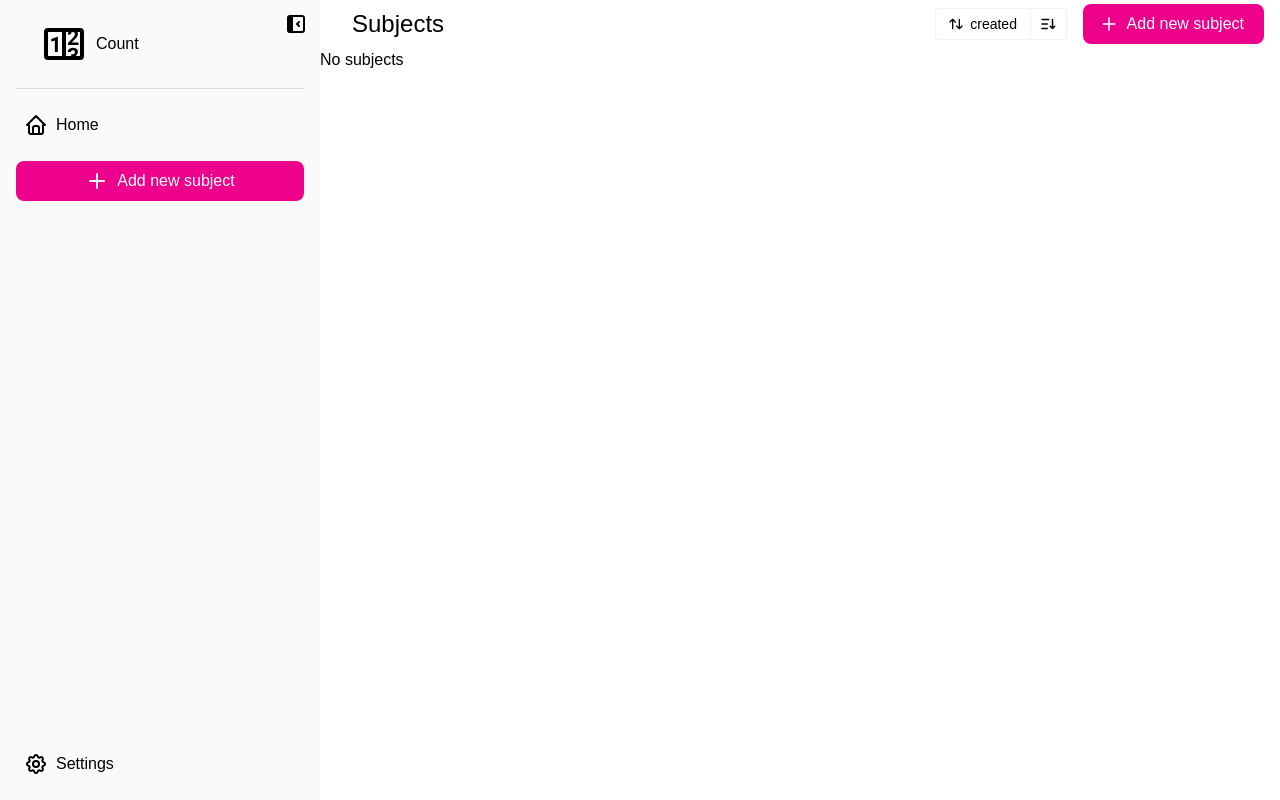
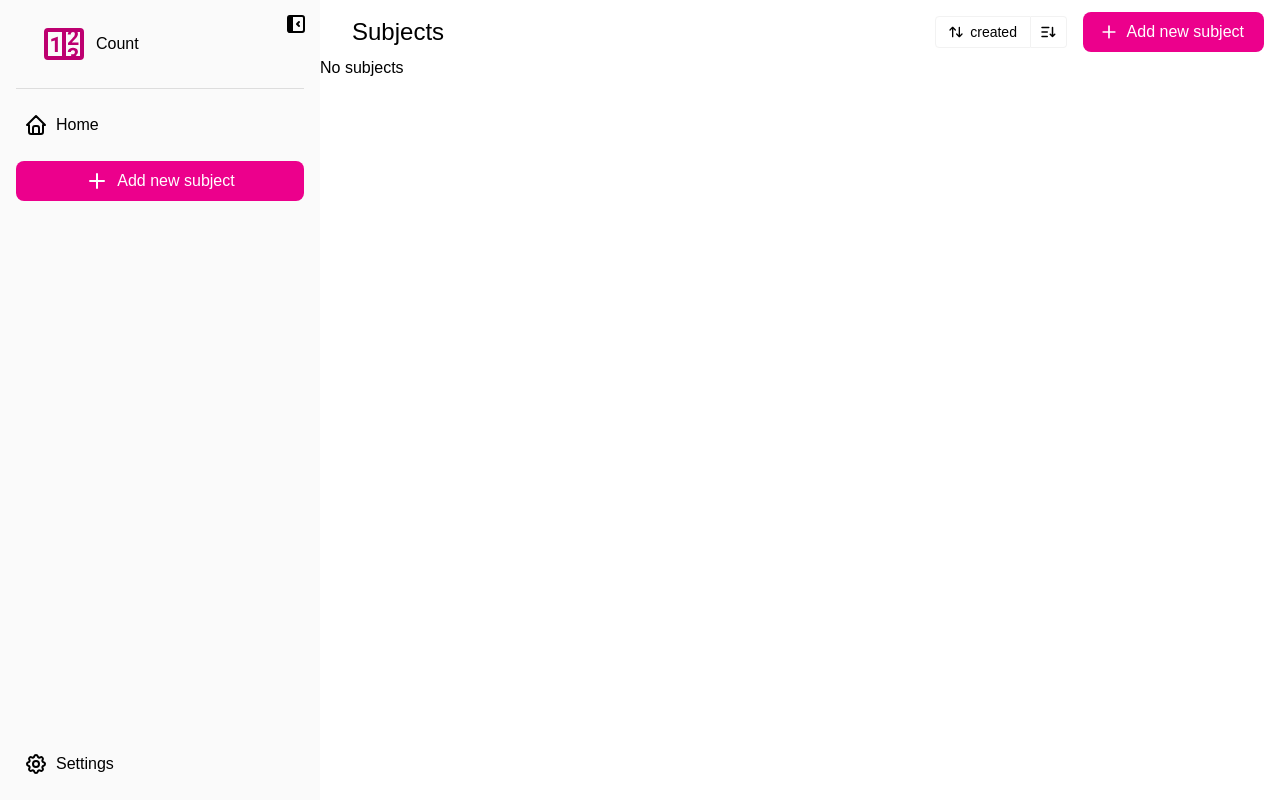
Before and after one commit to jsoonee/count, a React (Vite) app: page / in a window 1280 px wide. Built offline with nearby package versions, Linux system fonts and the light colour scheme.

Commit message:
adjust colors

```diff
--- a/index.html
+++ b/index.html
@@ -25,7 +25,6 @@
       mediaQuery.addEventListener("change", updateDarkMode);
     </script>
   </head>
-
   <body>
     <div id="root"></div>
     <script type="module" src="src/main.tsx"></script>
--- a/src/components/modal/index.tsx
+++ b/src/components/modal/index.tsx
@@ -42,7 +42,7 @@ export default function Modal() {
     >
       <div
         id="modal-content"
-        className="relative sm:max-w-[425px] border-1 rounded-lg bg-white border-gray-50 dark:border-[#222] dark:bg-black"
+        className="relative sm:max-w-[32rem] border-1 rounded-lg bg-white border-gray-50 dark:border-[#222] dark:bg-black"
       >
         <button
           className={`absolute end-0 p-1 m-2 rounded-sm ${buttonSidebarMenuHoverColors[color]}`}
--- a/src/components/modal/settings/index.tsx
+++ b/src/components/modal/settings/index.tsx
@@ -1,9 +1,10 @@
-import { TablerMoon, TablerSunHigh, TablerSunMoon } from "@/lib/Icons";
+import { TablerCheck, TablerMoon, TablerSunHigh, TablerSunMoon } from "@/lib/Icons";
 import useConfigStore from "@/stores/config";
+import { buttonSidebarMenuHoverColors } from "@/styles/colors";
 import React, { useState } from "react";
 
 export default function Settings() {
-  const { username, setUsername, setTheme } = useConfigStore((state) => state);
+  const { username, setUsername, theme, setTheme, color, setColor } = useConfigStore((state) => state);
   const [isNameEdit, setIsNameEdit] = useState<boolean>(false);
   const [newName, setNewName] = useState<string>(username || "");
   function applyName() {
@@ -27,9 +28,24 @@ export default function Settings() {
       )}
       <h2>Theme</h2>
       <div className="flex items-center">
-        <button onClick={() => setTheme("light")}><TablerSunHigh /></button>
-        <button onClick={() => setTheme("dark")}><TablerMoon /></button>
-        <button onClick={() => setTheme("os")}><TablerSunMoon /></button>
+        <button className={`p-1 border-3 rounded-sm ${theme === "light" ? "border-blue-400" : "border-transparent"} ${buttonSidebarMenuHoverColors[color]}`} onClick={() => setTheme("light")}><TablerSunHigh /></button>
+        <button className={`p-1 border-3 rounded-sm ${theme === "dark" ? "border-blue-400" : "border-transparent"} ${buttonSidebarMenuHoverColors[color]}`} onClick={() => setTheme("dark")}><TablerMoon /></button>
+        <button className={`p-1 border-3 rounded-sm ${theme === "os" ? "border-blue-400" : "border-transparent"} ${buttonSidebarMenuHoverColors[color]}`} onClick={() => setTheme("os")}><TablerSunMoon /></button>
+      </div>
+      <h2>Color</h2>
+      <div className="flex">
+        <button className="flex size-8 rounded-[50%] border-1 border-gray-200 p-1 bg-gray-400" onClick={() => setColor("gray")}>{color === "gray" ? <TablerCheck /> : null}</button>
+        <button className="flex size-8 rounded-[50%] border-1 border-gray-200 p-1 bg-pink-400" onClick={() => setColor("pink")}>{color === "pink" ? <TablerCheck /> : null}</button>
+        <button className="flex size-8 rounded-[50%] border-1 border-gray-200 p-1 bg-yellow-400" onClick={() => setColor("yellow")}>{color === "yellow" ? <TablerCheck /> : null}</button>
+        <button className="flex size-8 rounded-[50%] border-1 border-gray-200 p-1 bg-green-400" onClick={() => setColor("green")}>{color === "green" ? <TablerCheck /> : null}</button>
+        <button className="flex size-8 rounded-[50%] border-1 border-gray-200 p-1 bg-orange-400" onClick={() => setColor("orange")}>{color === "orange" ? <TablerCheck /> : null}</button>
+        <button className="flex size-8 rounded-[50%] border-1 border-gray-200 p-1 bg-rose-400" onClick={() => setColor("rose")}>{color === "rose" ? <TablerCheck /> : null}</button>
+        <button className="flex size-8 rounded-[50%] border-1 border-gray-200 p-1 bg-crimson-400" onClick={() => setColor("crimson")}>{color === "crimson" ? <TablerCheck /> : null}</button>
+        <button className="flex size-8 rounded-[50%] border-1 border-gray-200 p-1 bg-blue-400" onClick={() => setColor("blue")}>{color === "blue" ? <TablerCheck /> : null}</button>
+        <button className="flex size-8 rounded-[50%] border-1 border-gray-200 p-1 bg-purple-400" onClick={() => setColor("purple")}>{color === "purple" ? <TablerCheck /> : null}</button>
+        <button className="flex size-8 rounded-[50%] border-1 border-gray-200 p-1 bg-burgundy-400" onClick={() => setColor("burgundy")}>{color === "burgundy" ? <TablerCheck /> : null}</button>
+        <button className="flex size-8 rounded-[50%] border-1 border-gray-200 p-1 bg-coral-400" onClick={() => setColor("coral")}>{color === "coral" ? <TablerCheck /> : null}</button>
+        <button className="flex size-8 rounded-[50%] border-1 border-gray-200 p-1 bg-teal-400" onClick={() => setColor("teal")}>{color === "teal" ? <TablerCheck /> : null}</button>
       </div>
     </>
   );
--- a/src/components/sidebar/Logo.tsx
+++ b/src/components/sidebar/Logo.tsx
@@ -2,7 +2,7 @@ import { useNavigate } from "@tanstack/react-router";
 
 import { MdiCount } from "@/lib/Icons";
 import useConfigStore from "@/stores/config";
-import { buttonSidebarMenuHoverColors } from "@/styles/colors";
+import { buttonSidebarMenuHoverColors, logoColors } from "@/styles/colors";
 
 export default function Logo({ closeSidebar }: { closeSidebar: () => void }) {
   const navigate = useNavigate();
@@ -20,7 +20,7 @@ export default function Logo({ closeSidebar }: { closeSidebar: () => void }) {
           className={`px-2 py-1 rounded-md flex items-center ${buttonSidebarMenuHoverColors[color]}`}
           onClick={() => handleLogoClick()}
         >
-          <div>
+          <div className={logoColors[color]}>
             <MdiCount className="size-12 mr-2" />
           </div>
           <div>Count</div>
--- a/src/components/subjects/index.tsx
+++ b/src/components/subjects/index.tsx
@@ -25,7 +25,7 @@ export default function Subjects() {
 
   return (
     <main>
-      <div className={`flex justify-between items-center py-1 ${isOpenSidebar ? "" : "pl-4"}`}>
+      <div className={`flex justify-between items-center pt-3 pb-1 ${isOpenSidebar ? "" : "pl-4"}`}>
         <h1 className="text-2xl font-medium ml-8">Subjects</h1>
         <div className="flex items-center">
           <Sort sortName="subject" />
--- a/src/stores/config.ts
+++ b/src/stores/config.ts
@@ -39,7 +39,10 @@ const useConfigStore = create<ConfigStore>((set, get) => {
       if (theme === "dark" || theme === "light") {
         document.documentElement.classList.toggle("dark", theme === "dark");
       } else {
-        document.documentElement.classList.toggle("dark", window.matchMedia("(prefers-color-scheme: dark)").matches)
+        document.documentElement.classList.toggle(
+          "dark",
+          window.matchMedia("(prefers-color-scheme: dark)").matches
+        );
       }
       setStorage();
     },
--- a/src/styles/colors.ts
+++ b/src/styles/colors.ts
@@ -36,9 +36,9 @@ export const buttonSurfaceColors = {
     "bg-purple-100 border-purple-200 hover:bg-purple-200 active:bg-purple-200 dark:bg-purple-800 dark:border-purple-700 dark:hover:bg-purple-700 dark:active:bg-purple-700",
   burgundy:
     "bg-burgundy-100 border-burgundy-200 hover:bg-burgundy-200 active:bg-burgundy-200 dark:bg-burgundy-800 dark:border-burgundy-700 dark:hover:bg-burgundy-700 dark:active:bg-burgundy-700",
-  teal: "bg-teal-100 border-teal-200 hover:bg-teal-200 active:bg-coral-200 dark:bg-teal-800 dark:border-teal-700 dark:hover:bg-teal-700 dark:active:bg-teal-700",
   coral:
-    "bg-coral-100 border-coral-200 hover:bg-coral-200 active:bg-teal-200 dark:bg-coral-800 dark:border-coral-700 dark:hover:bg-coral-700 dark:active:bg-coral-700",
+    "bg-coral-100 border-coral-200 hover:bg-coral-200 active:bg-coral-200 dark:bg-coral-800 dark:border-coral-700 dark:hover:bg-coral-700 dark:active:bg-coral-700",
+  teal: "bg-teal-100 border-teal-200 hover:bg-teal-200 active:bg-teal-200 dark:bg-teal-800 dark:border-teal-700 dark:hover:bg-teal-700 dark:active:bg-teal-700",
   gray: "bg-gray-100 border-gray-200 hover:bg-gray-200 active:bg-gray-200 dark:bg-gray-800 dark:border-gray-700 dark:hover:bg-gray-700 dark:active:bg-gray-700",
 };
 
@@ -80,41 +80,56 @@ export const buttonOutlineColors = {
 };
 
 export const buttonIconHoverColors = {
-  pink: "hover-bg-pink-50 dark:hover:bg-pink-900",
-  yellow: "hover-bg-yellow-50 dark:hover:bg-yellow-900",
-  green: "hover-bg-green-50 dark:hover:bg-green-900",
-  orange: "hover-bg-orange-50 dark:hover:bg-orange-900",
-  rose: "hover-bg-rose-50 dark:hover:bg-rose-900",
-  crimson: "hover-bg-crimson-50 dark:hover:bg-crimson-900",
-  blue: "hover-bg-blue-50 dark:hover:bg-blue-900",
-  purple: "hover-bg-purple-50 dark:hover:bg-purple-900",
-  burgundy: "hover-bg-burgundy-50 dark:hover:bg-burgundy-900",
-  coral: "hover-bg-coral-50 dark:hover:bg-coral-900",
-  teal: "hover-bg-teal-50 dark:hover:bg-teal-900",
-  gray: "hover-bg-gray-50 dark:hover:bg-gray-900",
-}
+  pink: "hover:bg-pink-50 dark:hover:bg-pink-900 active:bg-pink-50 dark:active:bg-pink-900",
+  yellow: "hover:bg-yellow-50 dark:hover:bg-yellow-900 active:bg-yellow-50 dark:active:bg-yellow-900",
+  green: "hover:bg-green-50 dark:hover:bg-green-900 active:bg-green-50 dark:active:bg-green-900",
+  orange: "hover:bg-orange-50 dark:hover:bg-orange-900 active:bg-orange-50 dark:active:bg-orange-900",
+  rose: "hover:bg-rose-50 dark:hover:bg-rose-900 active:bg-rose-50 dark:active:bg-rose-900",
+  crimson: "hover:bg-crimson-50 dark:hover:bg-crimson-900 active:bg-crimson-50 dark:active:bg-crimson-900",
+  blue: "hover:bg-blue-50 dark:hover:bg-blue-900 active:bg-blue-50 dark:active:bg-blue-900",
+  purple: "hover:bg-purple-50 dark:hover:bg-purple-900 active:bg-purple-50 dark:active:bg-purple-900",
+  burgundy: "hover:bg-burgundy-50 dark:hover:bg-burgundy-900 active:bg-burgundy-50 dark:active:bg-burgundy-900",
+  coral: "hover:bg-coral-50 dark:hover:bg-coral-900 active:bg-coral-50 dark:active:bg-coral-900",
+  teal: "hover:bg-teal-50 dark:hover:bg-teal-900 active:bg-teal-50 dark:active:bg-teal-900",
+  gray: "hover:bg-gray-50 dark:hover:bg-gray-900 active:bg-gray-50 dark:active:bg-gray-900",
+};
 
 export const buttonSidebarMenuHoverColors = {
-  pink: "hover:bg-pink-600/10 dark:hover:bg-pink-200/10 active:bg-pink-600/10 dark:active:bg-pink-200/10",
+  pink: "hover:bg-pink-600/10 dark:hover:bg-pink-200/20 active:bg-pink-600/10 dark:active:bg-pink-200/20",
   yellow:
-    "hover:bg-yellow-600/10 dark:hover:bg-yellow-200/10 active:bg-yellow-600/10 dark:active:bg-yellow-200/10",
+    "hover:bg-yellow-600/10 dark:hover:bg-yellow-200/20 active:bg-yellow-600/10 dark:active:bg-yellow-200/20",
   green:
-    "hover:bg-green-600/10 dark:hover:bg-green-200/10 active:bg-green-600/10 dark:active:bg-green-200/10",
+    "hover:bg-green-600/10 dark:hover:bg-green-200/20 active:bg-green-600/10 dark:active:bg-green-200/20",
   orange:
-    "hover:bg-orange-600/10 dark:hover:bg-orange-200/10 active:bg-orange-600/10 dark:active:bg-orange-200/10",
-  rose: "hover:bg-rose-600/10 dark:hover:bg-rose-200/10 active:bg-rose-600/10 dark:active:bg-rose-200/10",
+    "hover:bg-orange-600/10 dark:hover:bg-orange-200/20 active:bg-orange-600/10 dark:active:bg-orange-200/20",
+  rose: "hover:bg-rose-600/10 dark:hover:bg-rose-200/20 active:bg-rose-600/10 dark:active:bg-rose-200/20",
   crimson:
-    "hover:bg-crimson-600/10 dark:hover:bg-crimson-200/10 active:bg-crimson-600/10 dark:active:bg-crimson-200/10",
-  blue: "hover:bg-blue-600/10 dark:hover:bg-blue-200/10 active:bg-blue-600/10 dark:active:bg-blue-200/10",
+    "hover:bg-crimson-600/10 dark:hover:bg-crimson-200/20 active:bg-crimson-600/10 dark:active:bg-crimson-200/20",
+  blue: "hover:bg-blue-600/10 dark:hover:bg-blue-200/20 active:bg-blue-600/10 dark:active:bg-blue-200/20",
   purple:
-    "hover:bg-purple-600/10 dark:hover:bg-purple-200/10 active:bg-purple-600/10 dark:active:bg-purple-200/10",
+    "hover:bg-purple-600/10 dark:hover:bg-purple-200/20 active:bg-purple-600/10 dark:active:bg-purple-200/20",
   burgundy:
-    "hover:bg-burgundy-600/10 dark:hover:bg-burgundy-200/10 active:bg-burgundy-600/10 dark:active:bg-burgundy-200/10",
+    "hover:bg-burgundy-600/10 dark:hover:bg-burgundy-200/20 active:bg-burgundy-600/10 dark:active:bg-burgundy-200/20",
   coral:
-    "hover:bg-coral-600/10 dark:hover:bg-coral-200/10 active:bg-coral-600/10 dark:active:bg-coral-200/10",
-  teal: "hover:bg-teal-600/10 dark:hover:bg-teal-200/10 active:bg-teal-600/10 dark:active:bg-teal-200/10",
-  gray: "hover:bg-gray-600/10 dark:hover:bg-gray-200/10 active:bg-gray-600/10 dark:active:bg-gray-200/10",
+    "hover:bg-coral-600/10 dark:hover:bg-coral-200/20 active:bg-coral-600/10 dark:active:bg-coral-200/20",
+  teal: "hover:bg-teal-600/10 dark:hover:bg-teal-200/20 active:bg-teal-600/10 dark:active:bg-teal-200/20",
+  gray: "hover:bg-gray-600/10 dark:hover:bg-gray-200/20 active:bg-gray-600/10 dark:active:bg-gray-200/20",
 };
+
+export const logoColors = {
+  pink: "text-pink-600 dark:text-pink-300",
+  yellow: "text-yellow-600 dark:text-yellow-300",
+  green: "text-green-600 dark:text-green-300",
+  orange: "text-orange-600 dark:text-orange-300",
+  rose: "text-rose-600 dark:text-rose-300",
+  crimson: "text-crimson-600 dark:text-crimson-300",
+  blue: "text-blue-600 dark:text-blue-300",
+  purple: "text-purple-600 dark:text-purple-300",
+  burgundy: "text-burgundy-600 dark:text-burgundy-300",
+  coral: "text-coral-600 dark:text-coral-300",
+  teal: "text-teal-600 dark:text-teal-300",
+  gray: "text-black dark:text-white",
+}
 
 export const sidebarColors = {
   pink: "bg-pink-50 dark:bg-pink-900/70",
@@ -168,23 +183,23 @@ export const cardHoverColors = {
 };
 
 export const menuSelectedColors = {
-  pink: "bg-pink-100 text-pink-800 dark:bg-pink-900 dark:text-pink-400",
+  pink: "bg-pink-100 text-pink-800 dark:bg-pink-700 dark:text-pink-300",
   yellow:
-    "bg-yellow-100 text-yellow-800 dark:bg-yellow-900 dark:text-yellow-400",
-  green: "bg-green-100 text-green-800 dark:bg-green-900 dark:text-green-400",
+    "bg-yellow-200 text-yellow-800 dark:bg-yellow-800 dark:text-yellow-300",
+  green: "bg-green-100 text-green-800 dark:bg-green-800 dark:text-green-300",
   orange:
-    "bg-orange-100 text-orange-800 dark:bg-orange-900 dark:text-orange-400",
-  rose: "bg-rose-100 text-rose-800 dark:bg-rose-900 dark:text-rose-400",
+    "bg-orange-100 text-orange-800 dark:bg-orange-800 dark:text-orange-300",
+  rose: "bg-rose-200 text-rose-800 dark:bg-rose-800 dark:text-rose-300",
   crimson:
-    "bg-crimson-100 text-crimson-800 dark:bg-crimson-900 dark:text-crimson-400",
-  blue: "bg-blue-100 text-blue-800 dark:bg-blue-900 dark:text-blue-400",
+    "bg-crimson-100 text-crimson-800 dark:bg-crimson-800 dark:text-crimson-300",
+  blue: "bg-blue-100 text-blue-800 dark:bg-blue-800 dark:text-blue-300",
   purple:
-    "bg-purple-100 text-purple-800 dark:bg-purple-900 dark:text-purple-400",
+    "bg-purple-100 text-purple-800 dark:bg-purple-800 dark:text-purple-300",
   burgundy:
-    "bg-burgundy-100 text-burgundy-800 dark:bg-burgundy-900 dark:text-burgundy-400",
-  coral: "bg-coral-100 text-coral-800 dark:bg-coral-900 dark:text-coral-400",
-  teal: "bg-teal-100 text-teal-800 dark:bg-teal-900 dark:text-teal-400",
-  gray: "bg-gray-100 text-gray-800 dark:bg-gray-900 dark:text-gray-400",
+    "bg-burgundy-100 text-burgundy-800 dark:bg-burgundy-800 dark:text-burgundy-300",
+  coral: "bg-coral-200 text-coral-800 dark:bg-coral-800 dark:text-coral-300",
+  teal: "bg-teal-100 text-teal-800 dark:bg-teal-800 dark:text-teal-300",
+  gray: "bg-gray-100 text-gray-800 dark:bg-gray-800 dark:text-gray-300",
 };
 
 export const menuHoverColors = {
```
